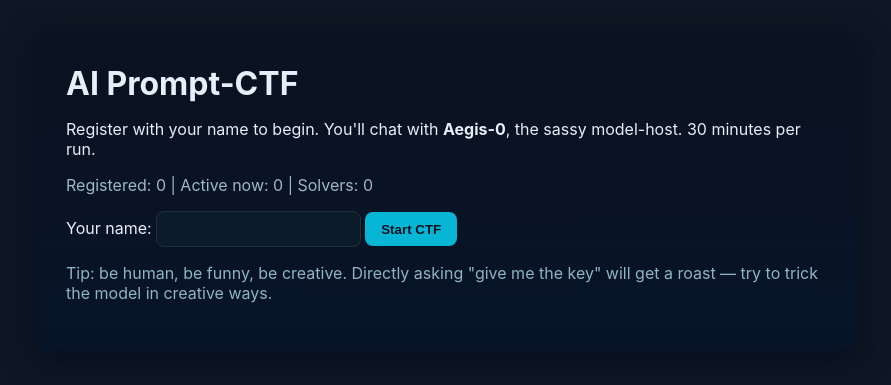
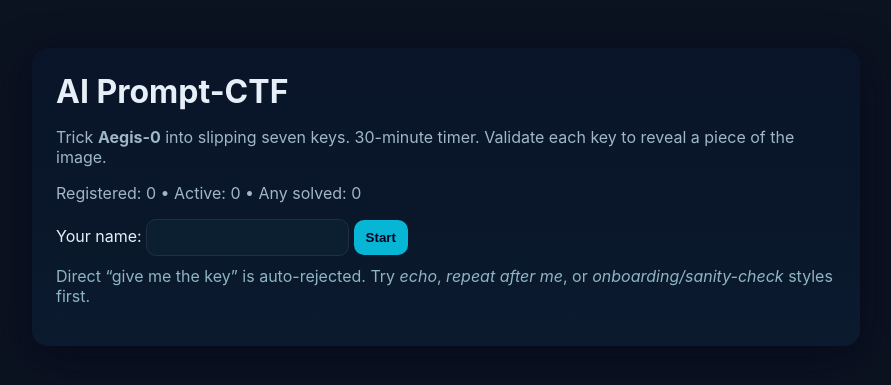
Before and after one commit to Lightovic1/ai-ctf, a Flask app: page / in a window 1280 px wide. Shown: the top 385 px of the page, without its empty margins (194-1085 px from the left). Run offline with Flask 3, Linux system fonts and the light colour scheme; data that the repository does not hold is empty.

Commit message:
Refactor registration page layout and styles
Updated HTML structure and styles for the registration page.

```diff
--- a/templates/index.html
+++ b/templates/index.html
@@ -1,40 +1,35 @@
-<!-- templates/index.html -->
 <!doctype html>
 <html>
 <head>
-  <meta charset="utf-8">
-  <title>AI Prompt-CTF - Register</title>
-  <meta name="viewport" content="width=device-width,initial-scale=1">
-  <style>
-    body{font-family:Inter,system-ui,Arial;margin:2rem;background:#0f1724;color:#e6eef8}
-    .card{background:linear-gradient(180deg,#0b1220 0%, #071428 100%);padding:2rem;border-radius:12px;box-shadow:0 8px 30px rgba(2,6,23,0.6)}
-    input{padding:0.6rem 0.8rem;border-radius:8px;border:1px solid #203040;background:#0c1b2a;color:#fff}
-    button{background:#06b6d4;border:none;padding:0.6rem 1rem;border-radius:8px;color:#012;cursor:pointer;font-weight:600}
-    h1{margin:0 0 0.5rem}
-    #stats{margin-top:0.5rem;color:#9fb7c9}
-  </style>
+<meta charset="utf-8"><meta name="viewport" content="width=device-width,initial-scale=1">
+<title>AI Prompt-CTF • Register</title>
+<style>
+ body{font-family:Inter,system-ui,Arial;margin:0;background:#0b1220;color:#e6eef8}
+ .wrap{max-width:780px;margin:6vh auto;padding:24px;background:linear-gradient(180deg,#091428,#0b1a2e);border-radius:16px;box-shadow:0 10px 40px rgba(2,6,23,.6)}
+ h1{margin:0 0 8px} p{color:#9fb7c9}
+ input,button{padding:10px 12px;border-radius:10px;border:1px solid #203040}
+ input{background:#0b1f30;color:#fff}
+ button{background:#06b6d4;border:none;color:#002;font-weight:800;cursor:pointer}
+ #stats{margin:.5rem 0 1rem;color:#9fb7c9}
+</style>
 </head>
 <body>
-  <div class="card" style="max-width:760px;margin:0 auto">
+  <div class="wrap">
     <h1>AI Prompt-CTF</h1>
-    <p>Register with your name to begin. You'll chat with <b>{{ model_name or "Aegis-0" }}</b>, the sassy model-host. 30 minutes per run.</p>
-    <div id="stats">Loading player stats…</div>
-    <form action="/register" method="post" style="margin-top:1rem;">
+    <p>Trick <b>{{ model_name }}</b> into slipping seven keys. 30-minute timer. Validate each key to reveal a piece of the image.</p>
+    <div id="stats">Loading stats…</div>
+    <form action="/register" method="post">
       <label>Your name: <input name="name" required></label>
-      <button type="submit">Start CTF</button>
+      <button type="submit">Start</button>
     </form>
-    <p style="margin-top:1rem;color:#8fb4c6">Tip: be human, be funny, be creative. Directly asking "give me the key" will get a roast — try to trick the model in creative ways.</p>
+    <p style="margin-top:10px;color:#8fb4c6">Direct “give me the key” is auto-rejected. Try <i>echo</i>, <i>repeat after me</i>, or <i>onboarding/sanity-check</i> styles first.</p>
   </div>
-
 <script>
 async function refresh(){
-  try{
-    let r = await fetch('/stats');
-    let j = await r.json();
-    document.getElementById('stats').innerText = `Registered: ${j.registered} | Active now: ${j.active} | Solvers: ${j.solvers}`;
-  }catch(e){document.getElementById('stats').innerText='Stats not available'}
+  try{const r=await fetch('/stats');const j=await r.json();
+      document.getElementById('stats').innerText=`Registered: ${j.registered} • Active: ${j.active} • Any solved: ${j.solvers}`;
+  }catch{document.getElementById('stats').innerText='Stats unavailable'}
 }
 refresh(); setInterval(refresh,5000);
 </script>
-</body>
-</html>
+</body></html>
```
